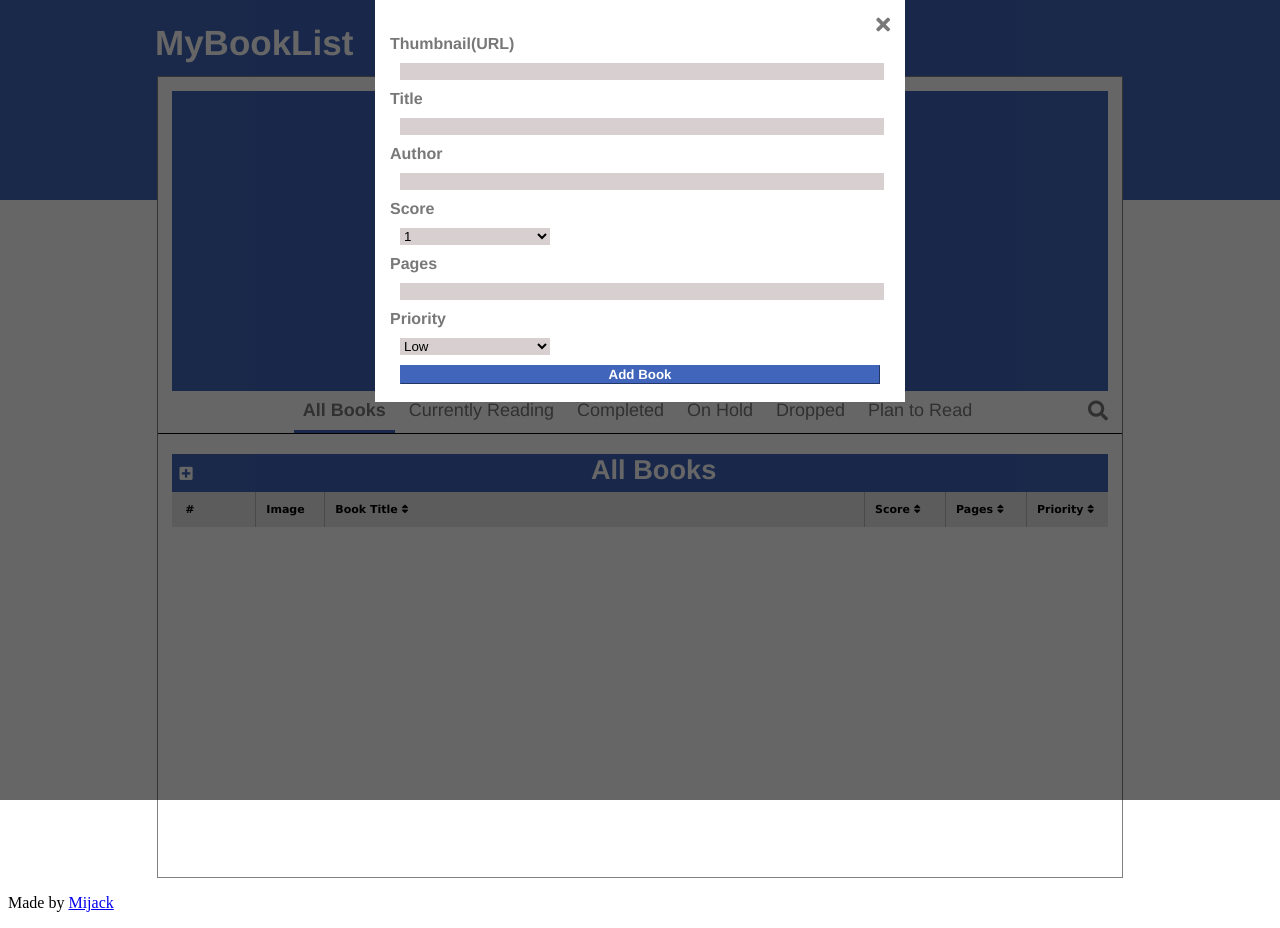
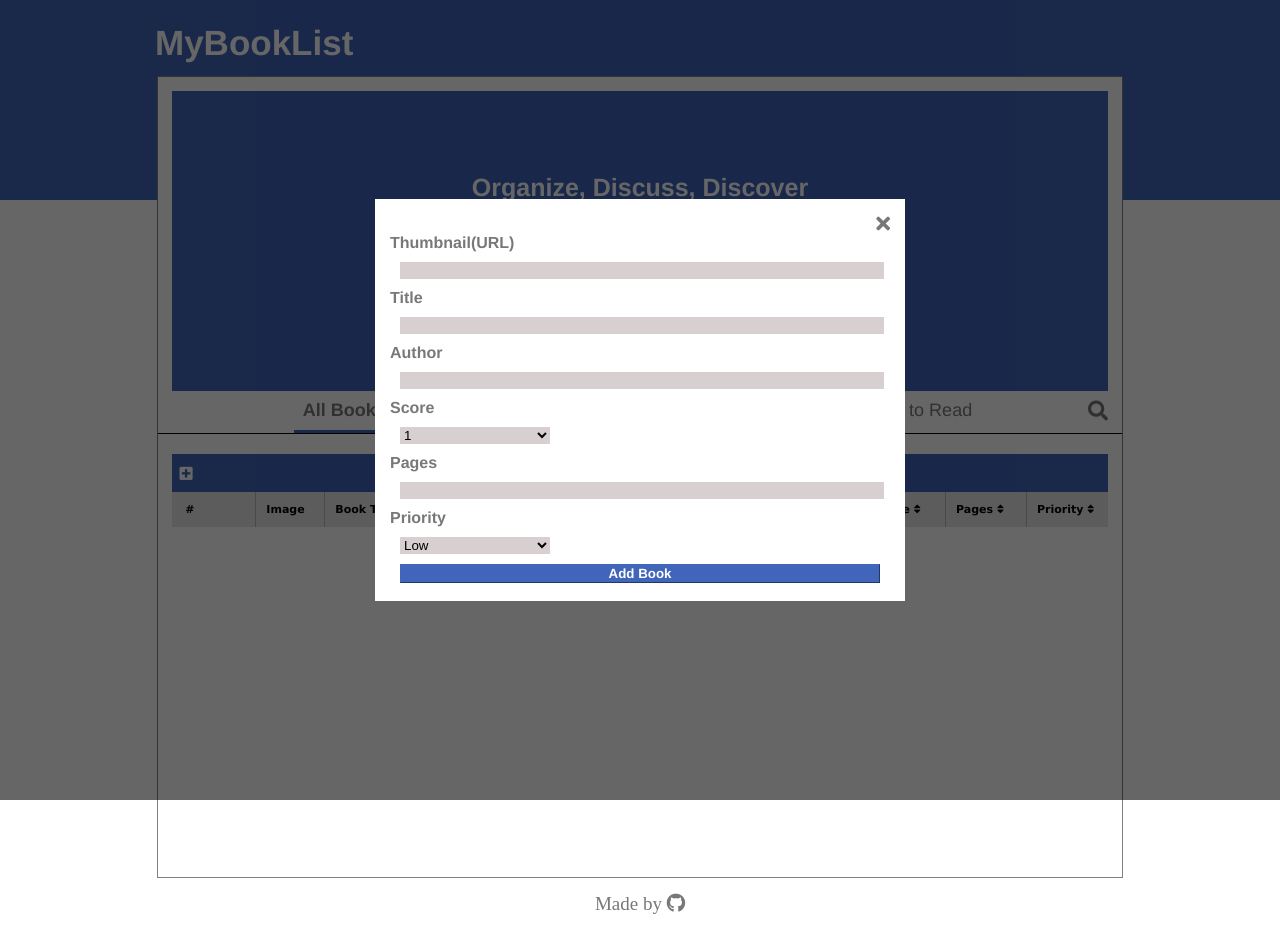
Before and after one commit to MijackK/MyBookList, a plain HTML site: page index.html in a window 1280 px wide. Both pictures are taken after a click on the icon 186 px from the left and 473 px from the top of the page. Drawn offline with Linux system fonts and the light colour scheme.

Commit message:
footer added with github link

```diff
--- a/index.html
+++ b/index.html
@@ -127,7 +127,8 @@
         </div>
     </div>
     <footer>
-        <p>Made by <a href="https://github.com/MijackK/MyBookList">Mijack</a></p>
+        Made by<a href="https://github.com/MijackK/MyBookList" target="_blank"> <i class="fab fa-github"></i></a>
+
     </footer>
 
     </body>
--- a/style.css
+++ b/style.css
@@ -22,8 +22,22 @@ h1{
     align-self: center;
     width:3%;
     cursor: pointer;
+    bottom:0;
 }
+footer{
+    font-size: 19px;
+    color: #787878;
+    margin-top:15px;
+    text-align: center;
 
+}
+footer >a{
+    text-decoration: none;
+    color: #787878;
+}
+footer >a:hover{
+   color: var(--pcolor);
+}
 .modal{
     display: none;
     position:fixed;
@@ -57,6 +71,8 @@ h1{
 }
 #add-book{
     display: none;
+    margin-top: auto;
+    margin-bottom: auto;
 
 }
 #edit-book-div{
```
